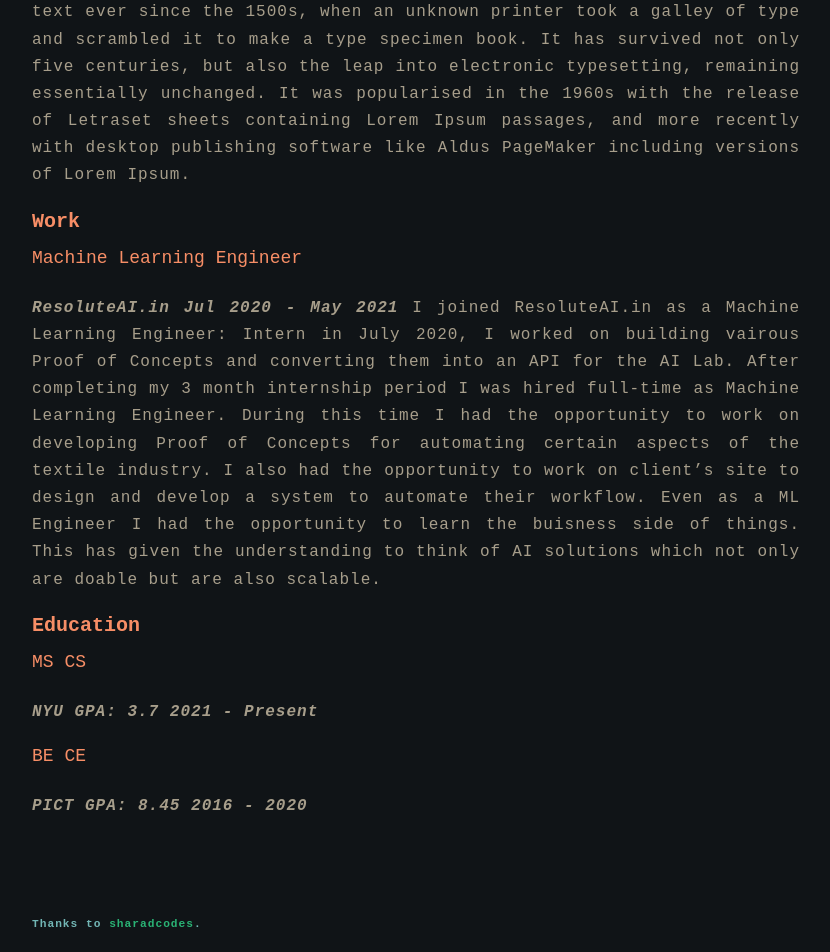
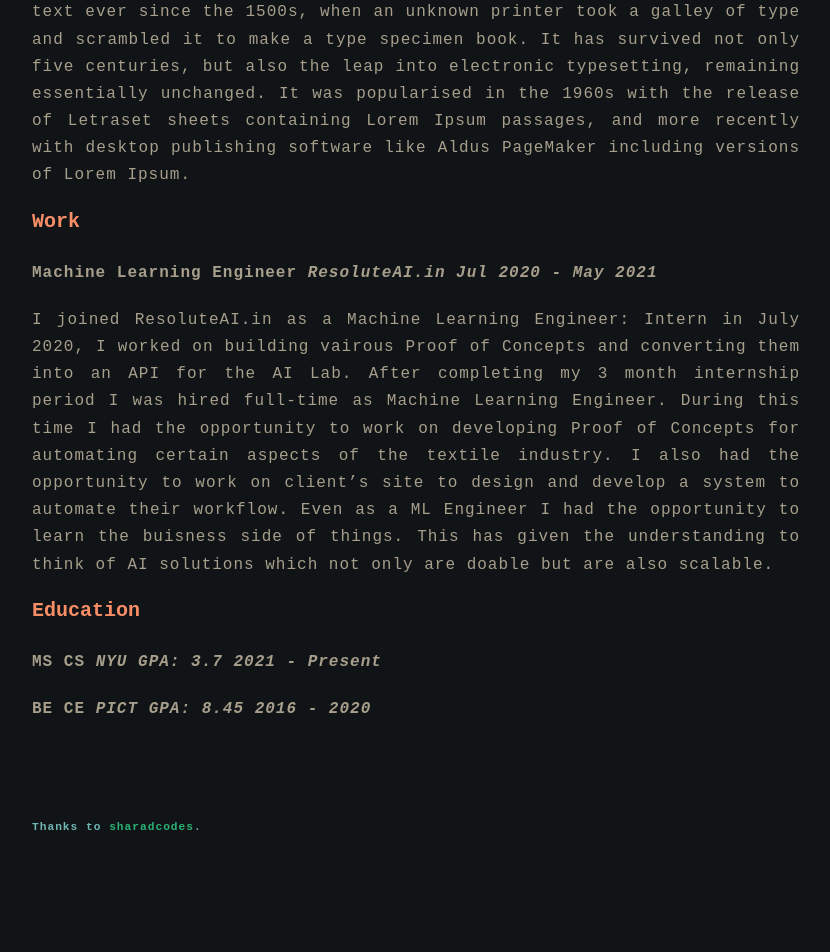
Before and after one commit to atharva-bhagwat/atharva-bhagwat.github.io, a Jekyll site: the page built from about.md, in a window 1280 px wide. Shown: the part 409-1361 px from the top of the page, without its empty margins (224-1054 px from the left). Built offline with Jekyll 4.4.1, drawn with Linux system fonts in a browser that asks for light colours; after the commit the page ends 1310 px from its top, so only the background shows below that.

```diff
--- a/about.md
+++ b/about.md
@@ -10,20 +10,15 @@ Lorem Ipsum is simply dummy text of the printing and typesetting industry. Lorem
 
 # **Work**
 
-## Machine Learning Engineer
-***ResoluteAI.in               Jul 2020 - May 2021***
-I joined ResoluteAI.in as a Machine Learning Engineer: Intern in July 2020, I worked on building vairous
-    Proof of Concepts and converting them into an API for the AI Lab. After completing my 3 month internship
-    period I was hired full-time as Machine Learning Engineer. During this time I had the opportunity to work on
-    developing Proof of Concepts for automating certain aspects of the textile industry. I also had the
-    opportunity to work on client's site to design and develop a system to automate their workflow. Even as a ML
-    Engineer I had the opportunity to learn the buisness side of things.
-    This has given the understanding to think of AI solutions which not only are doable but are also scalable.
+**Machine Learning Engineer**
+***ResoluteAI.in Jul 2020 - May 2021***
+
+I joined ResoluteAI.in as a Machine Learning Engineer: Intern in July 2020, I worked on building vairous Proof of Concepts and converting them into an API for the AI Lab. After completing my 3 month internship period I was hired full-time as Machine Learning Engineer. During this time I had the opportunity to work on developing Proof of Concepts for automating certain aspects of the textile industry. I also had the opportunity to work on client's site to design and develop a system to automate their workflow. Even as a ML Engineer I had the opportunity to learn the buisness side of things. This has given the understanding to think of AI solutions which not only are doable but are also scalable.
 
 # **Education**
 
-## MS CS
-***NYU      GPA: 3.7            2021 - Present***
+**MS CS**
+***NYU GPA: 3.7 2021 - Present***
 
-## BE CE
-***PICT      GPA: 8.45         2016 - 2020***
+**BE CE**
+***PICT GPA: 8.45 2016 - 2020***
```
